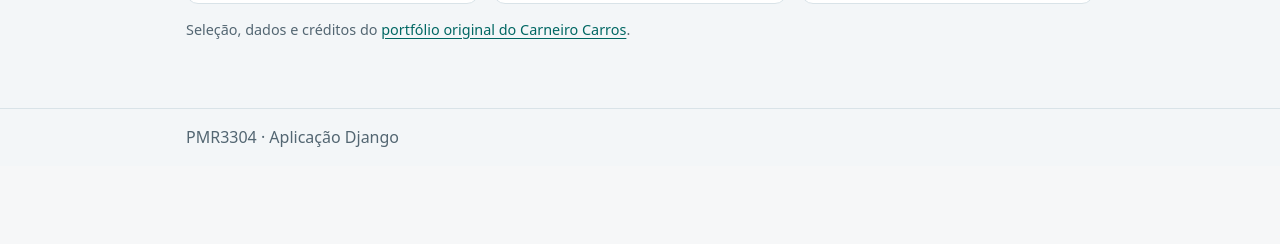
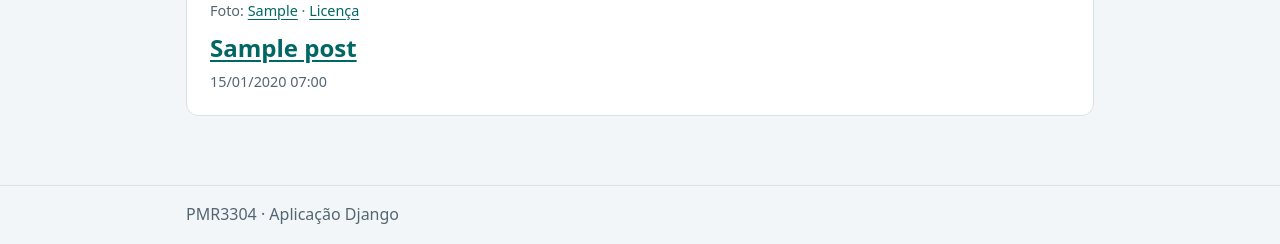
Before and after one commit to MikaelCarneiro/carneiro-carros-ep2, a Django app: page /selecao/ in a window 1280 px wide. Shown: the part 716-960 px from the top of the page. Before the commit the page ends 863 px from the top, so only its background shows below. Run offline with Django 5.2, Linux system fonts and the light colour scheme; tables that the repository leaves empty hold one stand-in row (values such as "Sample post").

Commit message:
Unifique os carros e as fotos entre as páginas

```diff
--- a/blog/models.py
+++ b/blog/models.py
@@ -36,6 +36,18 @@ class Post(models.Model):
         return reverse("blog:post_detail", kwargs={"pk": self.pk})
 
 
+class PostPhoto(models.Model):
+    post = models.OneToOneField(Post, on_delete=models.CASCADE, related_name="photo")
+    url = models.URLField("endereço da foto", max_length=400)
+    credit = models.CharField("crédito", max_length=180)
+    source_url = models.URLField("fonte da foto", max_length=400, blank=True)
+    license_url = models.URLField("licença da foto", max_length=400, blank=True)
+
+    class Meta:
+        verbose_name = "foto do post"
+        verbose_name_plural = "fotos do post"
+
+
 class Comment(models.Model):
     post = models.ForeignKey(Post, on_delete=models.CASCADE, related_name="comments")
     author = models.ForeignKey(settings.AUTH_USER_MODEL, on_delete=models.CASCADE)
--- a/blog/urls.py
+++ b/blog/urls.py
@@ -1,13 +1,12 @@
 from django.urls import path
-from django.views.generic import TemplateView
 
 from . import views
 
 app_name = "blog"
 urlpatterns = [
     path("", views.PostListView.as_view(), name="post_list"),
-    path("selecao/", TemplateView.as_view(template_name="blog/selection.html"), name="selection"),
-    path("sobre/", TemplateView.as_view(template_name="blog/about.html"), name="about"),
+    path("selecao/", views.PostListView.as_view(template_name="blog/selection.html"), name="selection"),
+    path("sobre/", views.PostListView.as_view(template_name="blog/about.html"), name="about"),
     path("posts/novo/", views.PostCreateView.as_view(), name="post_create"),
     path("posts/<int:pk>/", views.PostDetailView.as_view(), name="post_detail"),
     path("posts/<int:pk>/editar/", views.PostUpdateView.as_view(), name="post_update"),
--- a/blog/views.py
+++ b/blog/views.py
@@ -10,6 +10,7 @@ from .models import Category, Comment, Post
 class PostListView(ListView):
     model = Post
     context_object_name = "posts"
+    queryset = Post.objects.select_related("photo")
 
 
 class PostDetailView(DetailView):
@@ -64,6 +65,9 @@ class CategoryListView(ListView):
     model = Category
     context_object_name = "categories"
 
+    def get_context_data(self, **kwargs):
+        return super().get_context_data(posts=Post.objects.select_related("photo"), **kwargs)
+
 
 class CategoryDetailView(PostListView):
     def dispatch(self, request, *args, **kwargs):
@@ -71,7 +75,7 @@ class CategoryDetailView(PostListView):
         return super().dispatch(request, *args, **kwargs)
 
     def get_queryset(self):
-        return self.category.posts.all()
+        return super().get_queryset().filter(categories=self.category)
 
     def get_context_data(self, **kwargs):
         return super().get_context_data(category=self.category, **kwargs)
--- a/templates/base.html
+++ b/templates/base.html
@@ -39,7 +39,10 @@
     .content img { max-width:100%; height:auto }
     .car-grid { display:grid; grid-template-columns:repeat(auto-fit,minmax(min(100%,235px),1fr)); gap:14px }
     .car-grid figure { margin:0 0 12px }
-    .car-grid img { display:block; width:100%; aspect-ratio:3 / 2; object-fit:cover; border-radius:8px; background:#e3edf0 }
+    .car-grid img, .post-photo img { display:block; width:100%; object-fit:contain; border-radius:8px; background:#e3edf0 }
+    .car-grid img { aspect-ratio:3 / 2 }
+    .post-photo { margin:0 0 16px }
+    .post-photo img { max-height:460px }
     .chips { display:flex; flex-wrap:wrap; gap:7px; padding:0; list-style:none }
     .chips a { display:inline-block; padding:3px 11px; background:#e3f2f0; border-radius:18px; font-weight:600 }
     footer { border-top:1px solid #d9e3e8; padding-block:16px; color:#536672 }
--- a/templates/blog/about.html
+++ b/templates/blog/about.html
@@ -14,4 +14,8 @@
     <a href="{% url 'blog:post_list' %}">Ler as publicações</a>
   </div>
 </section>
+<section aria-labelledby="fichas">
+  <h2 id="fichas">Explore as fichas</h2>
+  {% include "blog/post_cards.html" %}
+</section>
 {% endblock %}
--- a/templates/blog/category_list.html
+++ b/templates/blog/category_list.html
@@ -10,4 +10,8 @@
 {% empty %}
   <p class="panel">Ainda não há categorias.</p>
 {% endfor %}
+<section aria-labelledby="todos-carros">
+  <h2 id="todos-carros">Todos os carros</h2>
+  {% include "blog/post_cards.html" %}
+</section>
 {% endblock %}
--- /dev/null
+++ b/templates/blog/post_cards.html
@@ -0,0 +1,11 @@
+<div class="car-grid">
+  {% for post in posts %}
+    <article class="panel">
+      {% include "blog/post_photo.html" %}
+      <h2><a href="{{ post.get_absolute_url }}">{{ post.title }}</a></h2>
+      <time datetime="{{ post.published_at|date:'c' }}">{{ post.published_at|date:"d/m/Y H:i" }}</time>
+    </article>
+  {% empty %}
+    <p class="panel">Ainda não há publicações.</p>
+  {% endfor %}
+</div>
--- a/templates/blog/post_detail.html
+++ b/templates/blog/post_detail.html
@@ -7,6 +7,7 @@
     <h1>{{ post.title }}</h1>
     <time datetime="{{ post.published_at|date:'c' }}">{{ post.published_at|date:"d/m/Y H:i" }}</time>
   </div>
+  {% include "blog/post_photo.html" %}
   {% with categories=post.categories.all %}
     {% if categories %}
       <ul class="chips" aria-label="Categorias">
--- a/templates/blog/post_list.html
+++ b/templates/blog/post_list.html
@@ -1,6 +1,6 @@
 {% extends "base.html" %}
 {% block content %}
-<div class="hero">
+{% block collection_heading %}<div class="hero">
   <p class="label">Publicações</p>
   {% if category %}
     <h1>Categoria: {{ category.name }}</h1>
@@ -10,13 +10,6 @@
     <h1>Todos os posts</h1>
     <p class="muted">Histórias e fichas de carros que marcaram as ruas brasileiras.</p>
   {% endif %}
-</div>
-{% for post in posts %}
-  <article class="panel">
-    <h2><a href="{% url 'blog:post_detail' post.pk %}">{{ post.title }}</a></h2>
-    <time datetime="{{ post.published_at|date:'c' }}">{{ post.published_at|date:"d/m/Y H:i" }}</time>
-  </article>
-{% empty %}
-  <p class="panel">Ainda não há publicações.</p>
-{% endfor %}
+</div>{% endblock %}
+{% include "blog/post_cards.html" %}
 {% endblock %}
--- /dev/null
+++ b/templates/blog/post_photo.html
@@ -0,0 +1,11 @@
+{% with photo=post.photo %}
+  {% if photo %}
+    <figure class="post-photo">
+      <img src="{{ photo.url }}" alt="{{ post.title }}" referrerpolicy="no-referrer">
+      <figcaption class="muted">
+        Foto: {% if photo.source_url %}<a href="{{ photo.source_url }}">{{ photo.credit }}</a>{% else %}{{ photo.credit }}{% endif %}
+        {% if photo.license_url %} · <a href="{{ photo.license_url }}">Licença</a>{% endif %}
+      </figcaption>
+    </figure>
+  {% endif %}
+{% endwith %}
--- a/templates/blog/selection.html
+++ b/templates/blog/selection.html
@@ -1,42 +1,9 @@
-{% extends "base.html" %}
+{% extends "blog/post_list.html" %}
 {% block title %}Seleção de carros | Carneiro Carros{% endblock %}
-{% block content %}
+{% block collection_heading %}
 <div class="hero">
   <p class="label">Portfólio automotivo</p>
   <h1>Minha seleção de carros</h1>
-  <p>Três modelos de 2005 que marcaram minha infância: o Civic, o Corolla e o Golf. Os dois sedãs e o hatch mostram propostas diferentes entre os carros vendidos no Brasil.</p>
+  <p>De sedãs a compactos, cada modelo tem uma ficha. Abra um carro para ler sobre ele e ver seus comentários.</p>
 </div>
-<div class="car-grid">
-  <article class="panel">
-    <figure>
-      <img src="https://gitlab.uspdigital.usp.br/14599342/carneiro-carros/-/raw/2167179d144e1ab7a8544dcfa91bed35703765e4/static/images/civic-br-frente.jpg" alt="Vista frontal do Honda Civic LX 2005" referrerpolicy="no-referrer">
-      <figcaption class="muted">Foto: Emerson Santos / Go Garage</figcaption>
-    </figure>
-    <p class="label">Sedã · 2005</p>
-    <h2>Honda Civic</h2>
-    <p>LX 1.7 automático, 115 cv.</p>
-    <p>O câmbio de quatro marchas e a suspensão traseira independente se destacam nesta seleção.</p>
-  </article>
-  <article class="panel">
-    <figure>
-      <img src="https://gitlab.uspdigital.usp.br/14599342/carneiro-carros/-/raw/2167179d144e1ab7a8544dcfa91bed35703765e4/static/images/corolla-br-frente.jpg" alt="Vista frontal do Toyota Corolla XEi 2005" referrerpolicy="no-referrer">
-      <figcaption class="muted">Foto: Carro Repasse</figcaption>
-    </figure>
-    <p class="label">Sedã · 2005</p>
-    <h2>Toyota Corolla</h2>
-    <p>XEi 1.8 manual, 136 cv.</p>
-    <p>Um sedã de proposta familiar, com atenção ao espaço interno e ao conforto.</p>
-  </article>
-  <article class="panel">
-    <figure>
-      <img src="https://gitlab.uspdigital.usp.br/14599342/carneiro-carros/-/raw/2167179d144e1ab7a8544dcfa91bed35703765e4/static/images/golf-br-frente.jpg" alt="Vista frontal do Volkswagen Golf 2005" referrerpolicy="no-referrer">
-      <figcaption class="muted">Foto: Sul MF Multimarcas / Kleber Carros</figcaption>
-    </figure>
-    <p class="label">Hatch · 2005</p>
-    <h2>Volkswagen Golf</h2>
-    <p>1.6 manual, 101 cv.</p>
-    <p>O hatch da seleção, com dimensões mais compactas que as dos dois sedãs.</p>
-  </article>
-</div>
-<p class="muted">Seleção, dados e créditos do <a href="https://gitlab.uspdigital.usp.br/14599342/carneiro-carros/-/tree/main/content/carros">portfólio original do Carneiro Carros</a>.</p>
 {% endblock %}
```
Also changed, not shown: blog/admin.py (+6 -1 lines), blog/management/commands/seed_demo.py (+63 -4 lines), blog/tests.py (+16 -1 lines), blog/migrations/0004_post_photo.py (added).
